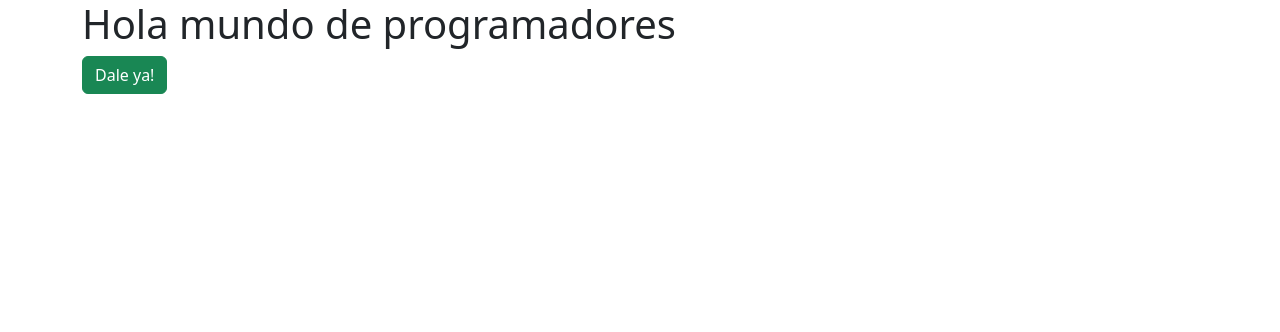
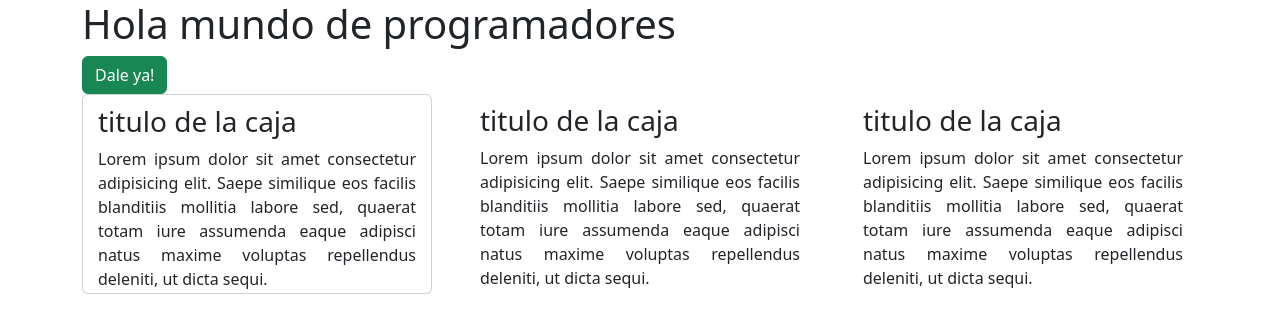
Before and after one commit to FerminNG/f94, a plain HTML site: page index.html in a window 1280 px wide. Drawn offline with Linux system fonts and the light colour scheme.

Commit message:
agregando los estilos

```diff
--- /dev/null
+++ b/css/styles.css
@@ -0,0 +1,46 @@
+:root {
+  --colorFondo1: #e9e9e9;
+  --colorFondo: #f4f3f9;
+  --colorBlanco: #ffffff;
+  --colorAmarillo: #ffce4f;
+  --colorNaranja: #ff845c;
+  --colorAzul: #2ebefb;
+  --colorRojo: #ff455a;
+  --colorVerde: #6ad99d;
+  --colorVioleta: #7b88f9;
+}
+
+body {
+  background-color: var(--colorFondo);
+}
+.cajas{
+    display: flex;
+    justify-content: space-between;
+    align-items: center;
+    flex-wrap: wrap;
+
+}
+
+.cajas .caja{
+    width: 350px;
+    height: 200px;
+    background-color: var(--colorBlanco);
+    text-align: justify;
+    padding: 10px 15px;
+    position: relative;
+    transition: box-shadow 0.3s ease-in-out;
+}
+.cajas .caja:hover{
+    box-shadow: 2px 10px 5px var(--colorFondo);
+    cursor: pointer;
+
+.cajas .caja::before{
+    content: "";
+    position: absolute;
+    top: 50px;
+    left: 0px;
+
+    border-left: 3px solid var(--colorNaranja);
+    height: 50px;
+
+}
--- a/index.html
+++ b/index.html
@@ -4,12 +4,43 @@
     <meta charset="UTF-8" />
     <meta name="viewport" content="width=device-width, initial-scale=1.0" />
     <title>Inicio</title>
+    <link rel="stylesheet" href="./css/styles.css" />
     <link rel="stylesheet" href="./css/bootstrap.css" />
   </head>
   <body>
     <div class="container">
       <h1>Hola mundo de programadores</h1>
       <button onclick="saludar()" class="btn btn-success">Dale ya!</button>
+
+      <div class="cajas">
+        <div class="caja card">
+          <h3>titulo de la caja</h3>
+          <p>
+            Lorem ipsum dolor sit amet consectetur adipisicing elit. Saepe
+            similique eos facilis blanditiis mollitia labore sed, quaerat totam
+            iure assumenda eaque adipisci natus maxime voluptas repellendus
+            deleniti, ut dicta sequi.
+          </p>
+        </div>
+        <div class="caja">
+          <h3>titulo de la caja</h3>
+          <p>
+            Lorem ipsum dolor sit amet consectetur adipisicing elit. Saepe
+            similique eos facilis blanditiis mollitia labore sed, quaerat totam
+            iure assumenda eaque adipisci natus maxime voluptas repellendus
+            deleniti, ut dicta sequi.
+          </p>
+        </div>
+        <div class="caja">
+          <h3>titulo de la caja</h3>
+          <p>
+            Lorem ipsum dolor sit amet consectetur adipisicing elit. Saepe
+            similique eos facilis blanditiis mollitia labore sed, quaerat totam
+            iure assumenda eaque adipisci natus maxime voluptas repellendus
+            deleniti, ut dicta sequi.
+          </p>
+        </div>
+      </div>
     </div>
 
     <script src="./js/main.js"></script>
```
